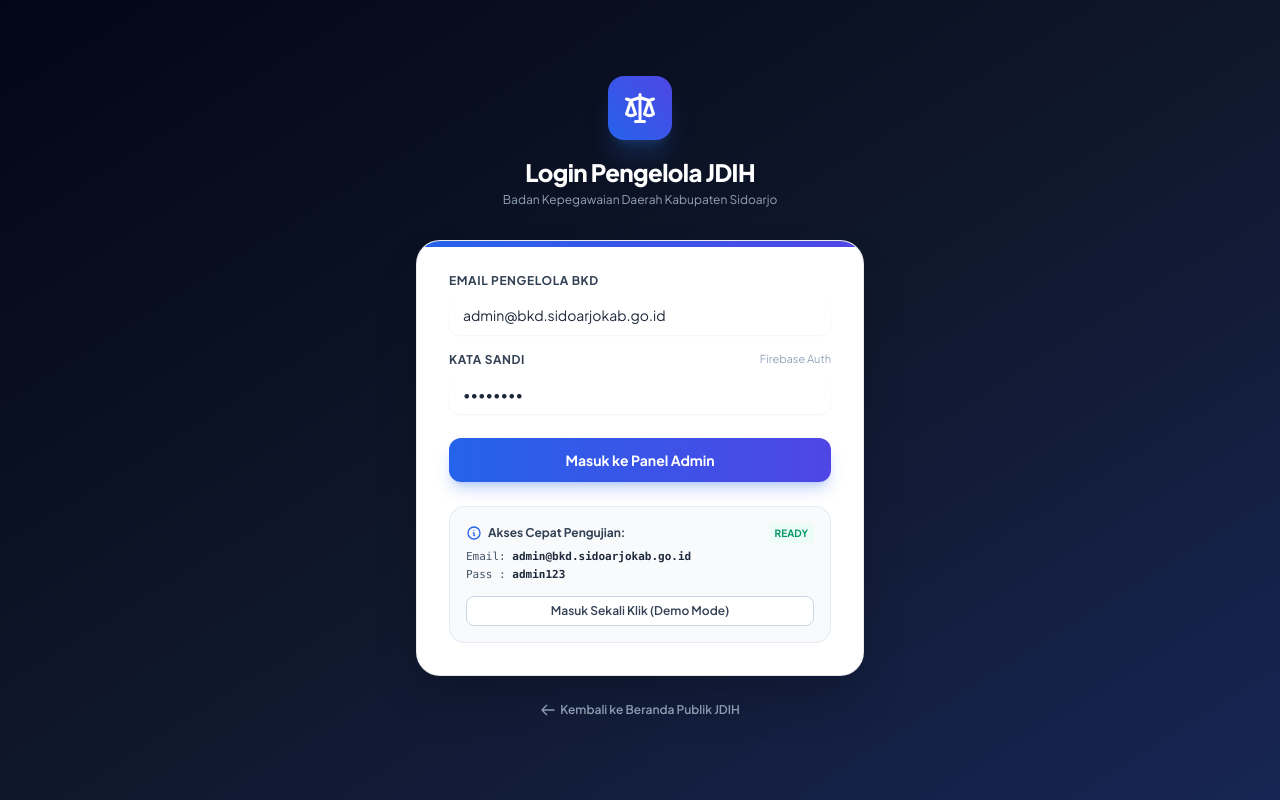
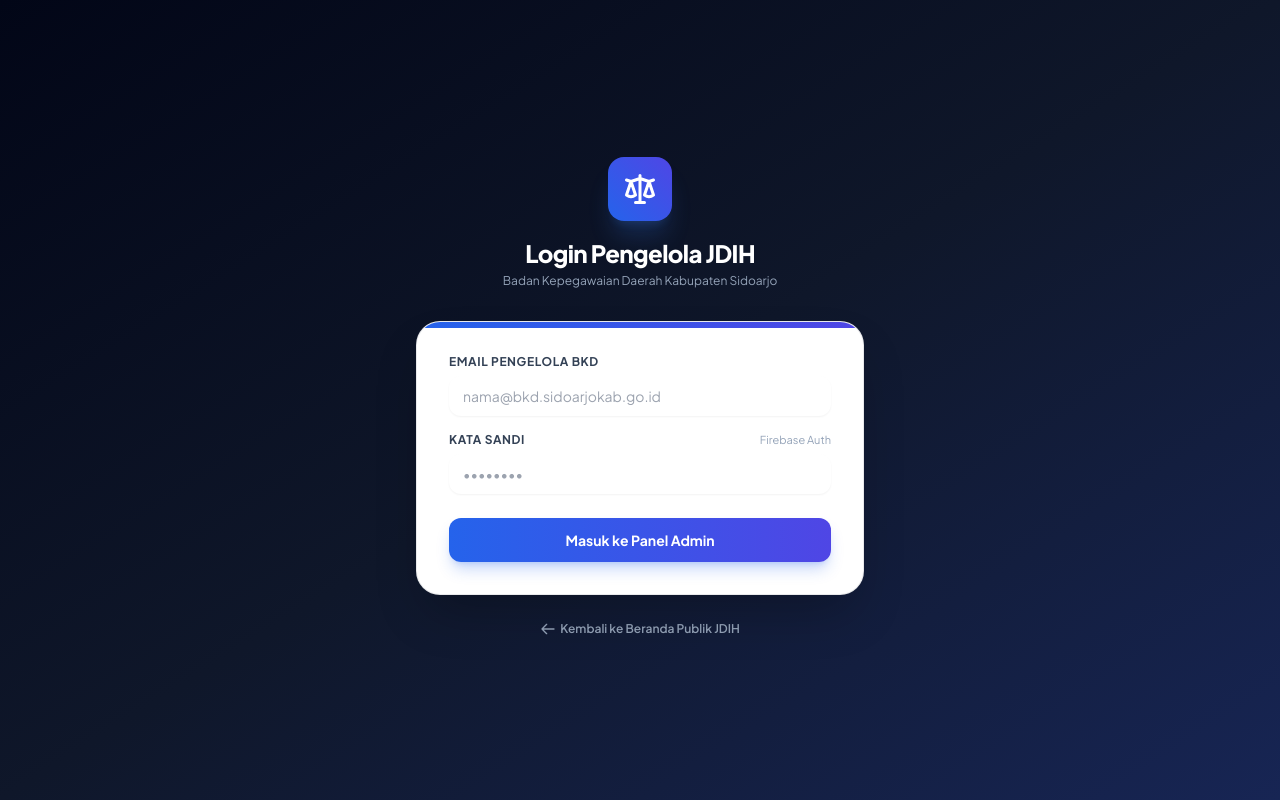
Before and after one commit to solikhulmauludin22014-ops/JDIH-BKD-KABUPATEN-SIDOARJO, a Django app: template templates/admin_panel/login.html in a window 1280 px wide. Run offline with Django 5.2, Linux system fonts and the light colour scheme; the template is opened without the code that fills it, so the values that code supplies are empty; some libraries are stand-ins or nearby versions.

Commit message:
perbaikan halaman login

```diff
--- a/templates/admin_panel/login.html
+++ b/templates/admin_panel/login.html
@@ -79,7 +79,7 @@
                             class="block text-xs font-bold text-slate-700 uppercase tracking-wider mb-1.5">Email
                             Pengelola BKD</label>
                         <div class="relative">
-                            <input type="email" name="email" id="email" required value="admin@bkd.sidoarjokab.go.id"
+                            <input type="email" name="email" id="email" required value=""
                                 placeholder="nama@bkd.sidoarjokab.go.id"
                                 class="w-full rounded-xl border-slate-300 text-sm py-2.5 px-3.5 focus:border-blue-600 focus:ring-blue-600 shadow-sm transition">
                         </div>
@@ -92,7 +92,7 @@
                                 Sandi</label>
                             <span class="text-[11px] text-slate-400">Firebase Auth</span>
                         </div>
-                        <input type="password" name="password" id="password" required value="admin123"
+                        <input type="password" name="password" id="password" required value=""
                             placeholder="••••••••"
                             class="w-full rounded-xl border-slate-300 text-sm py-2.5 px-3.5 focus:border-blue-600 focus:ring-blue-600 shadow-sm transition">
                     </div>
@@ -114,29 +114,6 @@
                 </div>
             </form>
 
-            <!-- Quick Demo Credentials Box -->
-            <div class="mt-6 p-4 rounded-2xl bg-slate-50 border border-slate-200/80">
-                <div class="flex items-center justify-between text-xs mb-1.5">
-                    <span class="font-bold text-slate-700 flex items-center gap-1.5">
-                        <svg class="w-4 h-4 text-blue-600" fill="none" stroke="currentColor" viewBox="0 0 24 24">
-                            <path stroke-linecap="round" stroke-linejoin="round" stroke-width="2"
-                                d="M13 16h-1v-4h-1m1-4h.01M21 12a9 9 0 11-18 0 9 9 0 0118 0z" />
-                        </svg>
-                        <span>Akses Cepat Pengujian:</span>
-                    </span>
-                    <span
-                        class="text-[10px] uppercase font-bold text-emerald-600 bg-emerald-50 px-1.5 py-0.5 rounded">Ready</span>
-                </div>
-                <div class="text-[11px] text-slate-600 font-mono space-y-0.5">
-                    <div>Email: <span class="font-bold text-slate-800">admin@bkd.sidoarjokab.go.id</span></div>
-                    <div>Pass : <span class="font-bold text-slate-800">admin123</span></div>
-                </div>
-                <button type="button"
-                    onclick="document.getElementById('email').value='admin@bkd.sidoarjokab.go.id'; document.getElementById('password').value='admin123'; document.getElementById('login-form').submit();"
-                    class="mt-3 w-full py-1.5 px-3 rounded-lg text-xs font-semibold bg-white hover:bg-slate-100 text-slate-700 border border-slate-300 transition text-center shadow-xs">
-                    Masuk Sekali Klik (Demo Mode)
-                </button>
-            </div>
         </div>
 
         <!-- Return to Home -->
```
